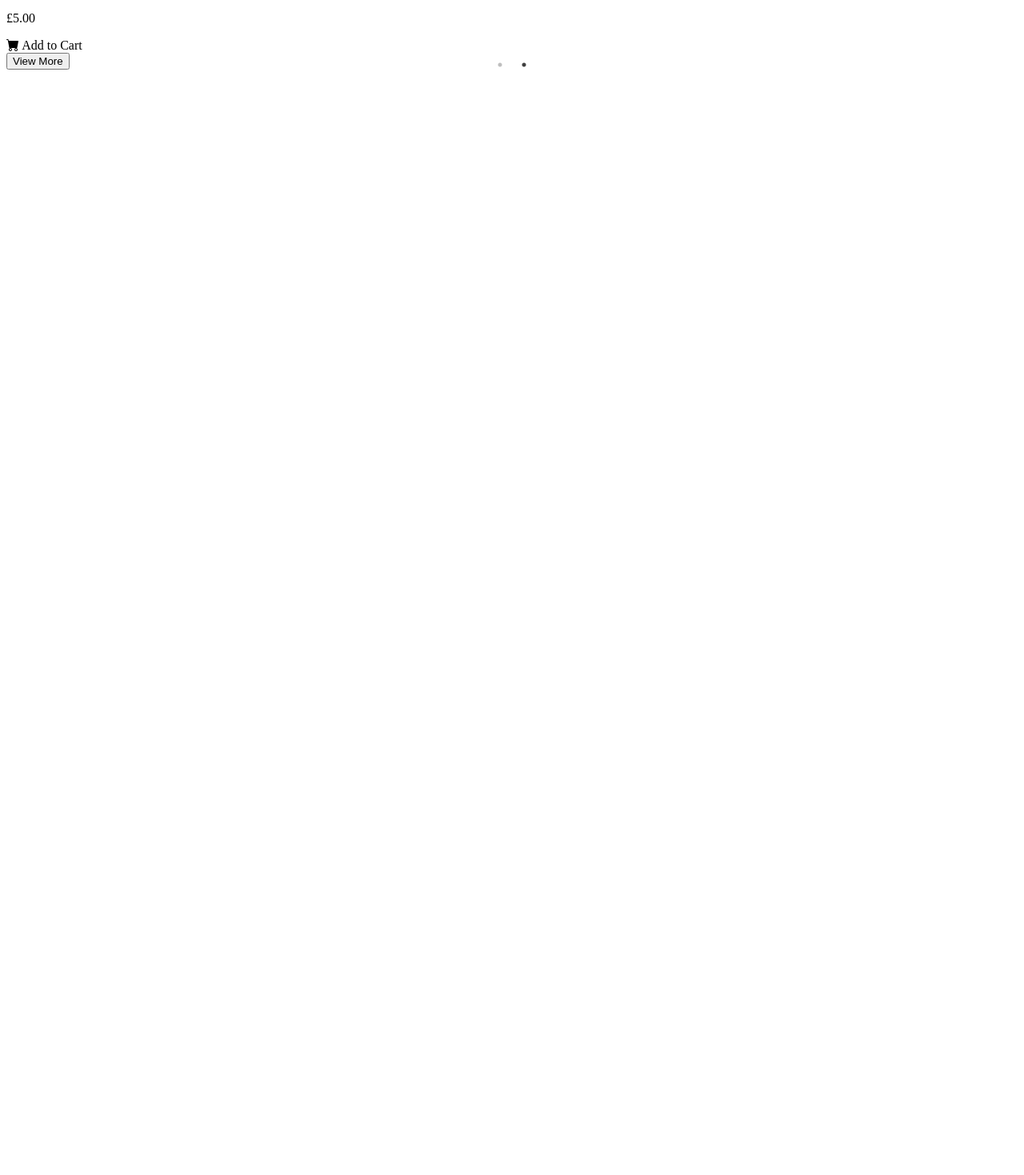
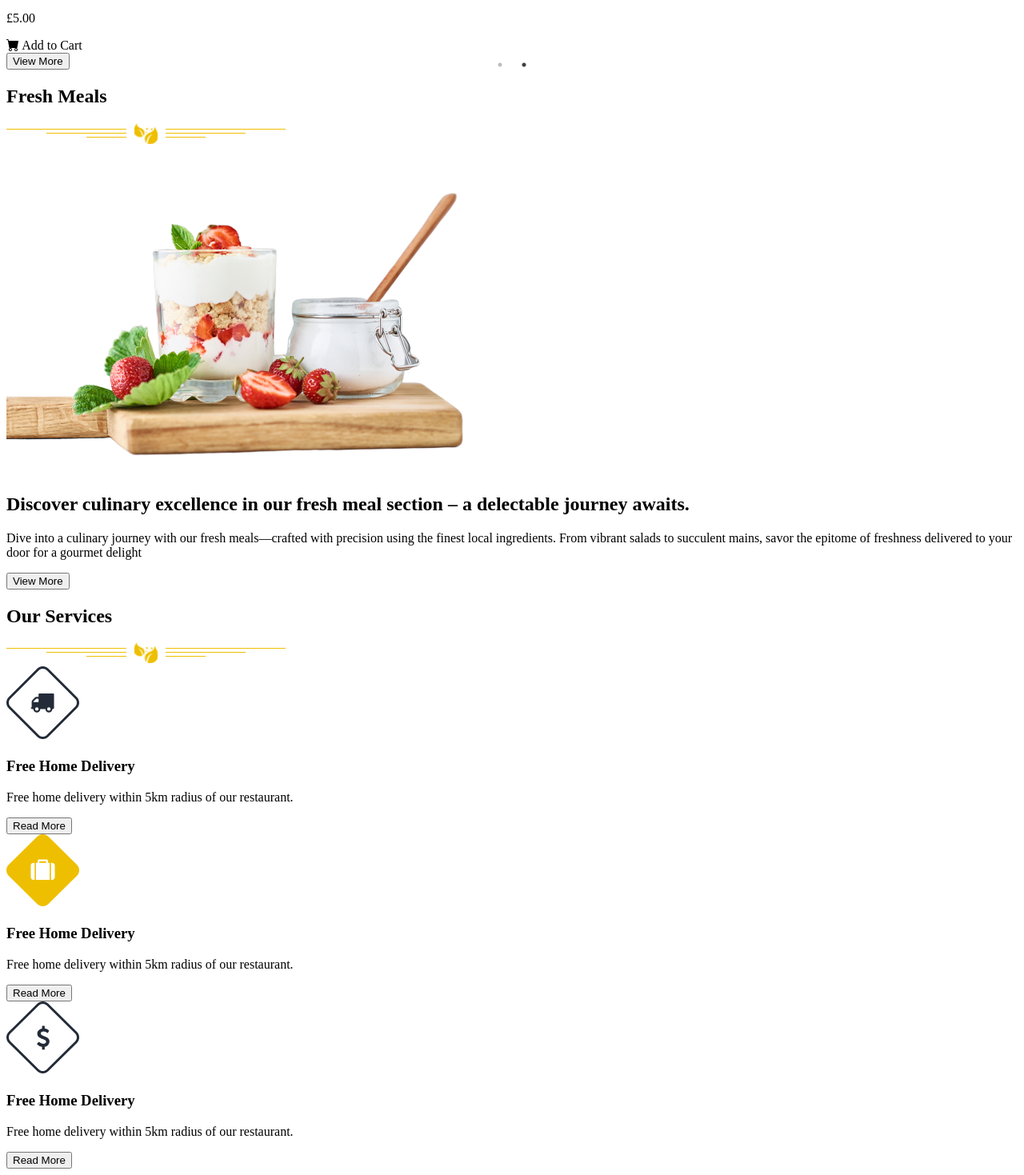
Before and after one commit to afnankhattak01/afnan-react-shopping-website, a React (Vite) app: page / in a window 1280 px wide. Shown: the part 1741-3210 px from the top of the page at 80% size. Before the commit the page ends 1836 px from the top, so only its background shows below. Built offline with nearby package versions, Linux system fonts and the light colour scheme; the HTML template or start-up script is replaced by a standard one.

Commit message:
our fresh meals and our services added

```diff
--- a/src/App.jsx
+++ b/src/App.jsx
@@ -2,6 +2,8 @@ import Preheader from "./components/preheader.jsx";
 import Navigation from "./components/nav.jsx";
 import Heroheader from "./components/heroheader.jsx";
 import Products from "./components/products.jsx";
+import FreshMeal from "./components/freshmeal.jsx";
+import OurServices from "./components/ourservices.jsx";
 
 function App() {
 
@@ -22,6 +24,14 @@ function App() {
         <section className={"topproducts"}>
             <Products/>
         </section>
+
+        <section className={"freshmeals"}>
+            <FreshMeal/>
+        </section>
+
+        <section className={"ourservices"}>
+            <OurServices/>
+        </section>
     </div>)
 }
 
--- /dev/null
+++ b/src/components/freshmeal.jsx
@@ -0,0 +1,37 @@
+const FreshMeal = () => {
+    return (<div className={"container"}>
+
+        <div className={"fresh-meal-heading-section"}>
+            <h1>Fresh Meals</h1>
+            <img src={"/icons/hr.svg"} alt={"products plate 1 image"} className={"card-image-resize"}
+
+            />
+
+        </div>
+
+        <div className={"fresh-meal-content-section flex align-center justify-center"}>
+
+            <div className={"left"}>
+                <img src={"/images/yogurt.png"}  alt={"fresh meal yogurt image"}/>
+            </div>
+
+            <div className={"right"}>
+
+                <h2>
+                    Discover culinary excellence in our fresh meal section – a delectable journey awaits.</h2>
+
+                <p>
+                    Dive into a culinary journey with our fresh meals—crafted with precision using the finest local
+                    ingredients. From vibrant salads to succulent mains, savor the epitome of freshness delivered to
+                    your door for a gourmet delight
+                </p>
+                <button className={"btn btn-secondary  view-more-products-button"}>View More</button>
+
+            </div>
+
+        </div>
+    </div>);
+}
+
+
+export default FreshMeal;
--- /dev/null
+++ b/src/components/ourservices.jsx
@@ -0,0 +1,92 @@
+const OurServices = () => {
+
+    return (<div className={"container"}>
+        <div className={"ourservices-headings-section"}>
+            <h1>Our Services</h1>
+            <img src={"/icons/hr.svg"} alt={"products plate 1 image"} className={"card-image-resize"}
+
+            />
+
+            </div>
+        <div className={"our-services-cards-wrapper"}>
+
+            <div className={"card"}>
+                <img src={"/icons/transport.svg"} alt={"card header image"} className={"card-img-for-icons"}/>
+
+                <div className={"card-header"}>
+                    <div className={"card-title"}>
+
+                        <h3>Free Home Delivery</h3>
+
+                    </div>
+
+                </div>
+
+                <div className={"card-body"}>
+
+                    <p>Free home delivery within 5km radius of our restaurant.</p>
+
+
+                    <button className={"btn btn-secondary  view-more-products-button"}>Read More</button>
+
+
+                </div>
+
+            </div>
+            <div className={"card active"}>
+                <img src={"/icons/bag.svg"} alt={"card header image"}
+                     className={"card-img-for-icons"}
+                />
+
+                <div className={"card-header"}>
+                    <div className={"card-title"}>
+
+                        <h3>Free Home Delivery</h3>
+
+                    </div>
+
+                </div>
+
+                <div className={"card-body"}>
+
+                    <p>Free home delivery within 5km radius of our restaurant.</p>
+
+
+                    <button className={"btn btn-secondary  view-more-products-button"}>Read More</button>
+
+
+                </div>
+
+            </div>
+            <div className={"card"}>
+                <img src={"/icons/usd.svg"} alt={"card header image"}
+                     className={"card-img-for-icons"}
+                />
+                <div className={"card-header"}>
+                    <div className={"card-title"}>
+
+                        <h3>Free Home Delivery</h3>
+
+                    </div>
+
+                </div>
+
+                <div className={"card-body"}>
+
+                    <p>Free home delivery within 5km radius of our restaurant.</p>
+
+
+                    <button className={"btn btn-secondary  view-more-products-button"}>Read More</button>
+
+
+                </div>
+
+            </div>
+
+        </div>
+
+    </div>)
+}
+
+
+export default OurServices;
--- a/src/css/App.css
+++ b/src/css/App.css
@@ -109,7 +109,7 @@ section {
 /*container media queries end here */
 
 header.topbar {
-    padding: 1.5rem 0;
+    padding: 0.8rem 0;
     background-color: var(--secondary);
     color: var(--pure);
     font-family: "Raleway-SemiBold";
@@ -404,6 +404,10 @@ header.hero .hero-items .hero-section-right-image .hero-img {
 
 }
 
+.topproducts .view-more-products-button {
+    font-family: "Raleway-medium";
+}
+
 .topproducts .view-more-products-button:hover {
 
     color: var(--secondary);
@@ -412,3 +416,141 @@ header.hero .hero-items .hero-section-right-image .hero-img {
 .slick-dots {
     display: none !important;
 }
+
+
+.slick-next:before, .slick-prev:before {
+    color: var(--primary) !important;
+}
+
+/*fresh meals*/
+
+.freshmeals .fresh-meal-heading-section {
+    text-align: center;
+    margin-bottom: 6rem;
+}
+
+
+.freshmeals .fresh-meal-heading-section h1 {
+    font-family: "Raleway-semibold";
+    font-size: 1.5rem;
+    margin-bottom: 1rem;
+
+}
+
+.freshmeals .fresh-meal-content-section {
+    gap: 1rem;
+}
+
+.freshmeals .fresh-meal-content-section .left {
+
+    margin-top: -50px;
+    flex: 1;
+
+}
+
+.freshmeals .fresh-meal-content-section .right {
+
+    margin-top: -40px;
+    flex: 1;
+
+}
+
+.freshmeals .fresh-meal-content-section .left img {
+    width: 85%;
+    height: auto;
+}
+
+.freshmeals .fresh-meal-content-section .right h2 {
+    font-family: "Raleway-bold";
+    font-size: 1.5rem;
+    margin-bottom: 2rem;
+}
+
+.freshmeals .fresh-meal-content-section .right p {
+    font-family: "Raleway-regular";
+    font-size: 1rem;
+    line-height: 1.7rem;
+    margin-bottom: 4rem;
+    color: var(--ternary);
+}
+
+/*our services section*/
+
+.ourservices {
+    background-color: var(--light);
+}
+
+.ourservices .ourservices-headings-section {
+
+    text-align: center;
+    margin-bottom: 6rem;
+
+}
+
+.ourservices .our-services-cards-wrapper {
+    display: flex;
+    flex-wrap: wrap;
+    gap: 1.5rem;
+    align-items: center;
+
+}
+
+
+.ourservices .our-services-cards-wrapper .card {
+
+    flex-grow: 1;
+    flex-shrink: 1;
+    flex-basis: 280px;
+    padding: 4rem 2rem 2rem 2rem;
+    border-radius: 0.2rem;
+    box-shadow: 0 4px 8px rgba(0, 0, 0, 0.1); /* Adjust the values as needed */
+    background-color: var(--pure);
+    text-align: center;
+    position: relative;
+    transition: all 0.3s ease-in-out;
+
+
+}
+
+
+.ourservices .our-services-cards-wrapper .card .card-header .card-title h3 {
+    font-family: "Raleway-bold";
+    font-size: 1.2rem;
+    margin-bottom: 1rem;
+}
+
+
+.ourservices .our-services-cards-wrapper .card .card-body p {
+    font-family: "Raleway-semibold";
+    font-size: 1rem;
+    margin-bottom: 1.5rem;
+    color: var(--ternary);
+    line-height: 1.5rem;
+}
+
+
+.card-img-for-icons {
+    position: absolute;
+    top: -45px;
+    left: 50%;
+    transform: translateX(-50%);
+
+}
+
+.ourservices .our-services-cards-wrapper .card:hover {
+    box-shadow: 0 8px 16px rgba(0, 0, 0, 0.2);
+    transform: translateY(-10px);
+    transition: all 0.3s ease-in-out;
+
+
+}
+
+.ourservices .our-services-cards-wrapper .card.active  h3  {
+  color: var(--primary);
+
+}
+
+.ourservices .our-services-cards-wrapper .card.active  .btn {
+  background-color: var(--primary);
+  color: var(--heaven);
+}
```
